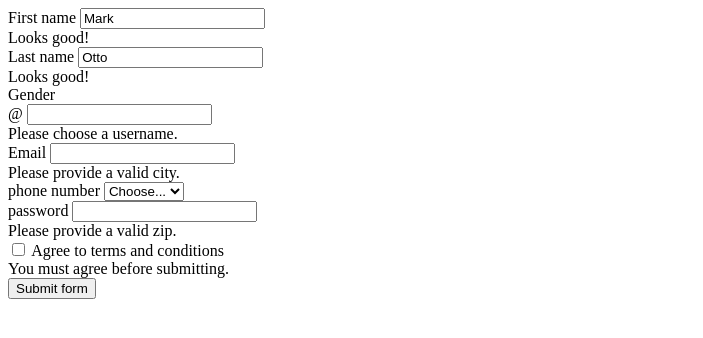
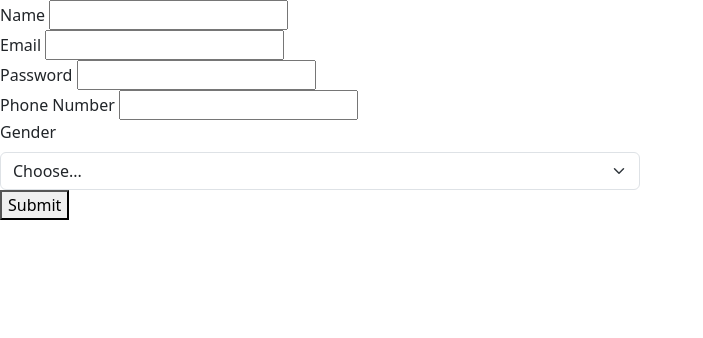
Before and after one commit to DeAsia7/hw-form1, a plain HTML site: page index.html in a window 1280 px wide. Shown: the whole page, without its empty margins (0-703 px from the left). Drawn offline with nearby package versions, Linux system fonts and the light colour scheme.

Commit message:
turninhwform

```diff
--- a/index.html
+++ b/index.html
@@ -1,72 +1,48 @@
 <!DOCTYPE html>
 <html lang="en">
+
 <head>
+    <script src="https://cdn.jsdelivr.net/npm/bootstrap@5.3.3/dist/js/bootstrap.bundle.min.js"
+        integrity="sha384-YvpcrYf0tY3lHB60NNkmXc5s9fDVZLESaAA55NDzOxhy9GkcIdslK1eN7N6jIeHz"
+        crossorigin="anonymous"></script>
+    <link href="https://cdn.jsdelivr.net/npm/bootstrap@5.3.3/dist/css/bootstrap.min.css" rel="stylesheet"
+        integrity="sha384-QWTKZyjpPEjISv5WaRU9OFeRpok6YctnYmDr5pNlyT2bRjXh0JMhjY6hW+ALEwIH" crossorigin="anonymous">
+</head>
 
-</head>
 <body>
-    <form class="row g-3">
-        <div class="col-md-4">
-          <label for="validationServer01" class="form-label">First name</label>
-          <input type="text" class="form-control is-valid" id="validationServer01" value="Mark" required>
-          <div class="valid-feedback">
-            Looks good!
-          </div>
-        </div>
-        <div class="col-md-4">
-          <label for="validationServer02" class="form-label">Last name</label>
-          <input type="text" class="form-control is-valid" id="validationServer02" value="Otto" required>
-          <div class="valid-feedback">
-            Looks good!
-          </div>
-        </div>
-        <div class="col-md-4">
-          <label for="validationServerUsername" class="form-label">Gender</label>
-          <div class="input-group has-validation">
-            <span class="input-group-text" id="inputGroupPrepend3">@</span>
-            <input type="text" class="form-control is-invalid" id="validationServerUsername" aria-describedby="inputGroupPrepend3 validationServerUsernameFeedback" required>
-            <div id="validationServerUsernameFeedback" class="invalid-feedback">
-              Please choose a username.
-            </div>
-          </div>
-        </div>
+
+<form action="index.html">
+    <div class="col-lg-12">
+    <label for="inputName"> Name </label>
+    <input id="inputName" type="text" name="name">
+
+    <div class="col-lg-12">
+    <label for="inputEmail">Email</label>
+    <input id="inputEmail" type="email" name="email" >
+
+    <div class="col-lg-12">
+    <label for="inputPassword">Password</label>
+    <input id="inputPassword" type="password" name="password" >
+
+    <div class="col-lg-12">
+    <label for="inputPhoneNumber">Phone Number</label>
+    <input id="inputPhoneNumber" type="text" name="number" >
+
         <div class="col-md-6">
-          <label for="validationServer03" class="form-label">Email</label>
-          <input type="text" class="form-control is-invalid" id="validationServer03" aria-describedby="validationServer03Feedback" required>
-          <div id="validationServer03Feedback" class="invalid-feedback">
-            Please provide a valid city.
-          </div>
-        </div>
-        <div class="col-md-3">
-          <label for="validationServer04" class="form-label">phone number</label>
-          <select class="form-select is-invalid" id="validationServer04" aria-describedby="validationServer04Feedback" required>
-            <option selected disabled value="">Choose...</option>
-            <option>...</option>
-          </select>
-          <div id="validationServer04Feedback" class="invalid-feedback">
+            <label for="inputGender" class="form-label">Gender</label>
+            <select class="form-select" id="inputGender" required>
+              <option selected disabled value="">Choose...</option>
+              <option>male</option>
+              <option>female</option>
+    </select>
 
-          </div>
-        </div>
-        <div class="col-md-3">
-          <label for="validationServer05" class="form-label">password</label>
-          <input type="text" class="form-control is-invalid" id="validationServer05" aria-describedby="validationServer05Feedback" required>
-          <div id="validationServer05Feedback" class="invalid-feedback">
-            Please provide a valid zip.
-          </div>
-        </div>
-        <div class="col-12">
-          <div class="form-check">
-            <input class="form-check-input is-invalid" type="checkbox" value="" id="invalidCheck3" aria-describedby="invalidCheck3Feedback" required>
-            <label class="form-check-label" for="invalidCheck3">
-              Agree to terms and conditions
-            </label>
-            <div id="invalidCheck3Feedback" class="invalid-feedback">
-              You must agree before submitting.
-            </div>
-          </div>
-        </div>
-        <div class="col-12">
-          <button class="btn btn-primary" type="submit">Submit form</button>
-        </div>
-      </form>
+    <button type="button" onclick="formInputs()">Submit</button>
+
+
+    </form>
+
+    <table id="formTable"></table>
+    <script src="script.js"></script>
 </body>
+
 </html>
--- a/script.js
+++ b/script.js
@@ -0,0 +1,47 @@
+let data= [];
+
+function formInputs(){
+
+    let name= inputName.value;
+    let email= inputEmail.value;
+    let password= inputPassword.value;
+    let phonenumber= inputPhoneNumber.value;
+    let gender= inputGender.value
+
+    let temp= {
+        name,
+        email,
+        password,
+        phonenumber,
+        gender,
+    }
+    data.push(temp)
+    renderTable()
+}
+
+
+
+function renderTable(){
+
+let tableLayout=
+`<tr>
+<th>Name</th>
+<th>Email</th>
+<th>Password</th>
+<th>Phone Number</th>
+<th>Gender</th>
+</tr>`
+
+
+for (let i=0; i<data.length; i++){
+    tableLayout+=
+`<tr>
+<td>${data[i].name}</td>
+<td>${data[i].email}</td>
+<td>${data[i].password}</td>
+<td>${data[i].phonenumber}</td>
+<td>${data[i].gender}</td>
+</tr>`
+}
+formTable.innerHTML= tableLayout
+}
--- /dev/null
+++ b/style.css
@@ -0,0 +1,9 @@
+html {
+    height: 100%;
+    width: 100%;
+  }
+
+  table,th,td{
+  border: 1px solid black;
+  border-collapse: collapse;
+  }
```
